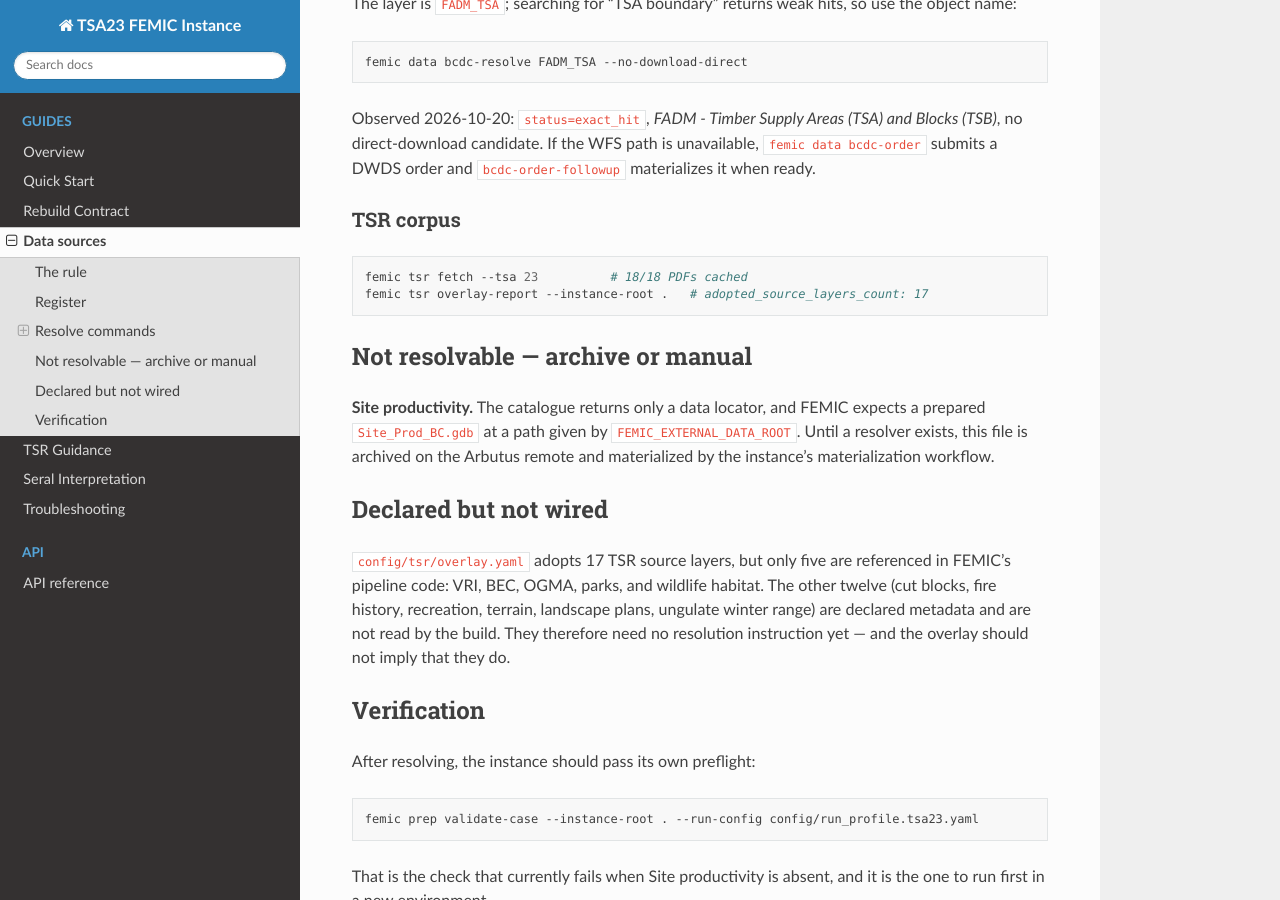
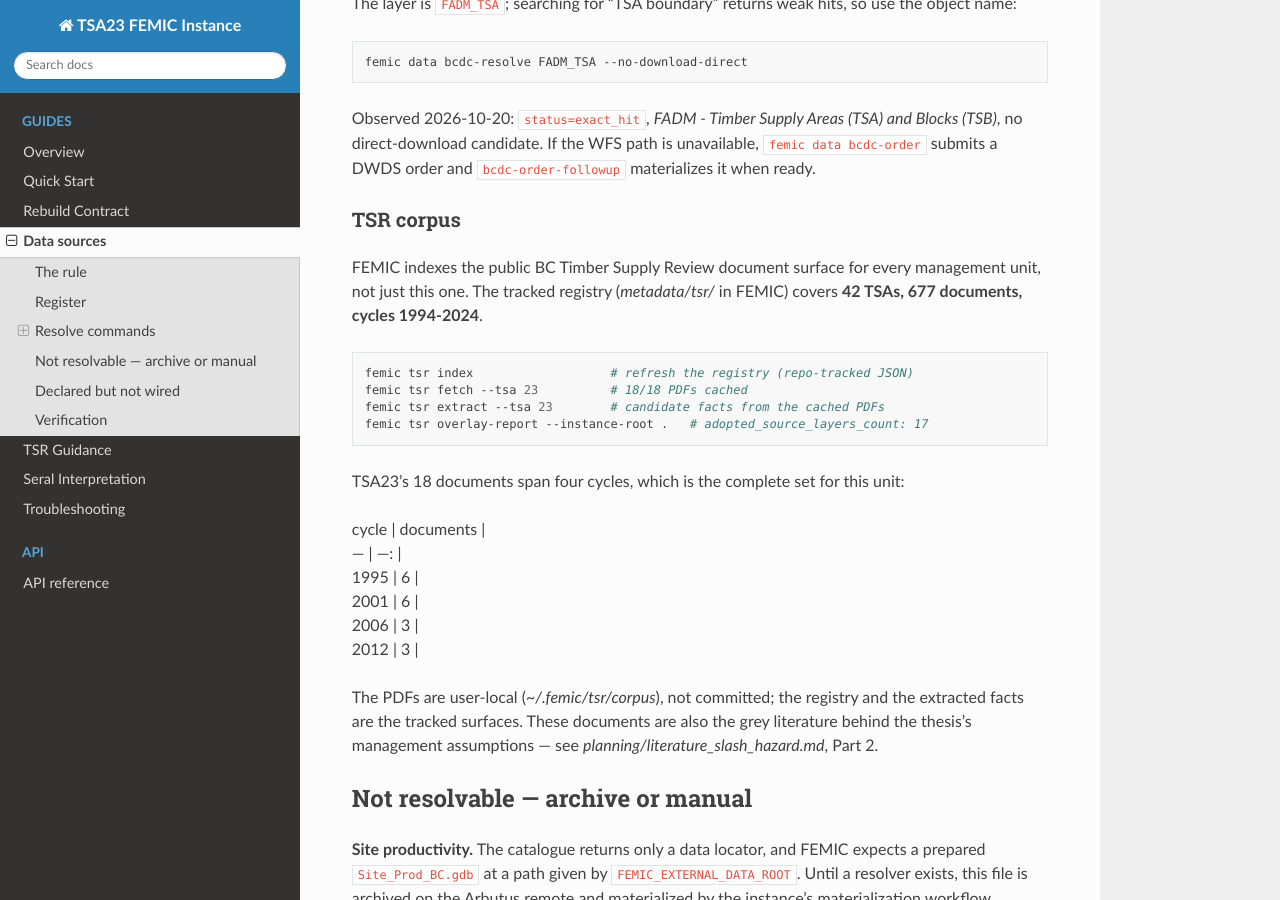
Before and after one commit to UBC-FRESH/femic-tsa23-instance, a Sphinx documentation site: the page built from docs/data-sources.rst, in a window 1280 px wide and 900 px high, scrolled down 1637 px. Built offline with Sphinx 7.4.7 and the Read the Docs theme 3.1.0, drawn with Linux system fonts in a browser that asks for light colours.

Commit message:
Docs: record the TSR corpus capability and TSA23's complete document set
femic tsr indexes 42 TSAs, 677 documents, cycles 1994-2024. TSA23 has 18 documents across
1995/2001/2006/2012, and all 18 are cached, so the instance's corpus is complete rather
than a sample.

The literature note now says the grey-literature gap has its own resolver instead of
treating it as missing material.

```diff
--- a/docs/data-sources.rst
+++ b/docs/data-sources.rst
@@ -113,10 +113,30 @@ bcdc-order`` submits a DWDS order and ``bcdc-order-followup`` materializes it wh
 TSR corpus
 ~~~~~~~~~~
 
+FEMIC indexes the public BC Timber Supply Review document surface for every management
+unit, not just this one. The tracked registry (`metadata/tsr/` in FEMIC) covers
+**42 TSAs, 677 documents, cycles 1994-2024**.
+
 .. code-block:: bash
 
+   femic tsr index                   # refresh the registry (repo-tracked JSON)
    femic tsr fetch --tsa 23          # 18/18 PDFs cached
+   femic tsr extract --tsa 23        # candidate facts from the cached PDFs
    femic tsr overlay-report --instance-root .   # adopted_source_layers_count: 17
+
+TSA23's 18 documents span four cycles, which is the complete set for this unit:
+
+| cycle | documents |
+| --- | ---: |
+| 1995 | 6 |
+| 2001 | 6 |
+| 2006 | 3 |
+| 2012 | 3 |
+
+The PDFs are user-local (`~/.femic/tsr/corpus`), not committed; the registry and the
+extracted facts are the tracked surfaces. These documents are also the grey literature
+behind the thesis's management assumptions — see
+`planning/literature_slash_hazard.md`, Part 2.
 
 Not resolvable — archive or manual
 ----------------------------------
```
